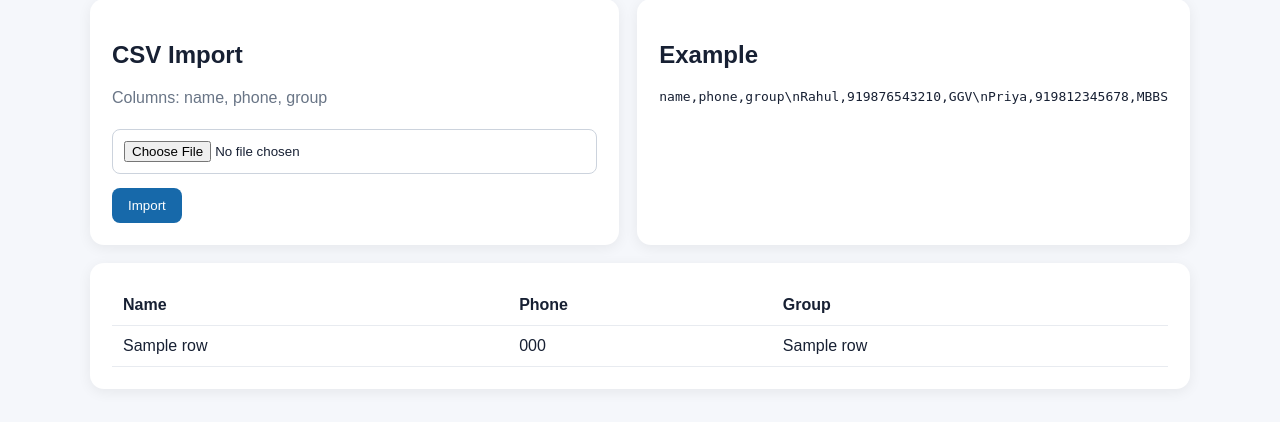
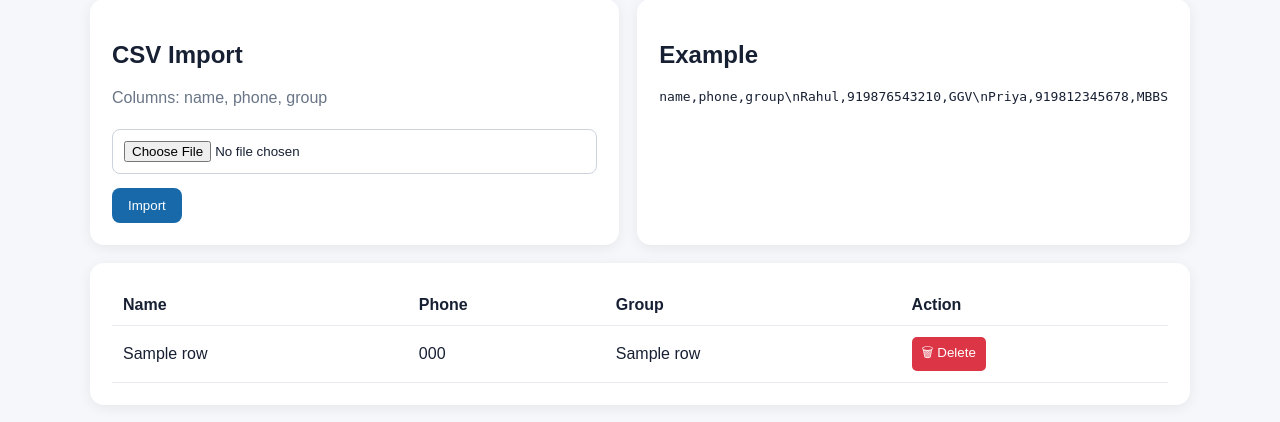
Before and after one commit to Margdarshak-india/deepaks-crm, a Flask app: template templates/contacts.html in a window 1280 px wide. Shown: the part 149-571 px from the top of the page. Run offline with Flask 3, Linux system fonts and the light colour scheme; the template is opened without the code that fills it: most values are stand-ins (such as "Sample title", 1, 10 or a date in 2020); some libraries are stand-ins or nearby versions.

Commit message:
Update contacts.html

```diff
--- a/templates/contacts.html
+++ b/templates/contacts.html
@@ -1 +1,45 @@
-{% extends "base.html" %}{% block content %}<h1>Contacts</h1><div class="grid"><div class="panel"><h2>CSV Import</h2><p class="muted">Columns: name, phone, group</p><form method="post" enctype="multipart/form-data" class="form"><input type="file" name="file" accept=".csv" required><button class="btn">Import</button></form></div><div class="panel"><h2>Example</h2><pre>name,phone,group\nRahul,919876543210,GGV\nPriya,919812345678,MBBS</pre></div></div><br><div class="panel"><table class="table"><tr><th>Name</th><th>Phone</th><th>Group</th></tr>{% for r in rows %}<tr><td>{{r.name}}</td><td>{{r.phone}}</td><td>{{r.group_name}}</td></tr>{% else %}<tr><td colspan="3">No contacts.</td></tr>{% endfor %}</table></div>{% endblock %}
+{% extends "base.html" %}{% block content %}<h1>Contacts</h1><div class="grid"><div class="panel"><h2>CSV Import</h2><p class="muted">Columns: name, phone, group</p><form method="post" enctype="multipart/form-data" class="form"><input type="file" name="file" accept=".csv" required><button class="btn">Import</button></form></div><div class="panel"><h2>Example</h2><pre>name,phone,group\nRahul,919876543210,GGV\nPriya,919812345678,MBBS</pre></div></div><br><div class="panel"><table class="table">
+<tr>
+<th>Name</th>
+<th>Phone</th>
+<th>Group</th>
+<th>Action</th>
+</tr>
+
+{% for r in rows %}
+
+<tr>
+<td>{{ r.name }}</td>
+<td>{{ r.phone }}</td>
+<td>{{ r.group_name }}</td>
+
+<td>
+<form
+method="POST"
+action="{{ url_for('delete_contact', contact_id=r.id) }}"
+style="display:inline;"
+onsubmit="return confirm('क्या आप इस contact को delete करना चाहते हैं?');"
+>
+
+<button
+type="submit"
+class="btn"
+style="background:#dc3545;color:white;border:none;padding:6px 10px;border-radius:5px;cursor:pointer;"
+>
+🗑 Delete
+</button>
+
+</form>
+</td>
+
+</tr>
+
+{% else %}
+
+<tr>
+<td colspan="4">No contacts.</td>
+</tr>
+
+{% endfor %}
+
+</table></div>{% endblock %}
```
